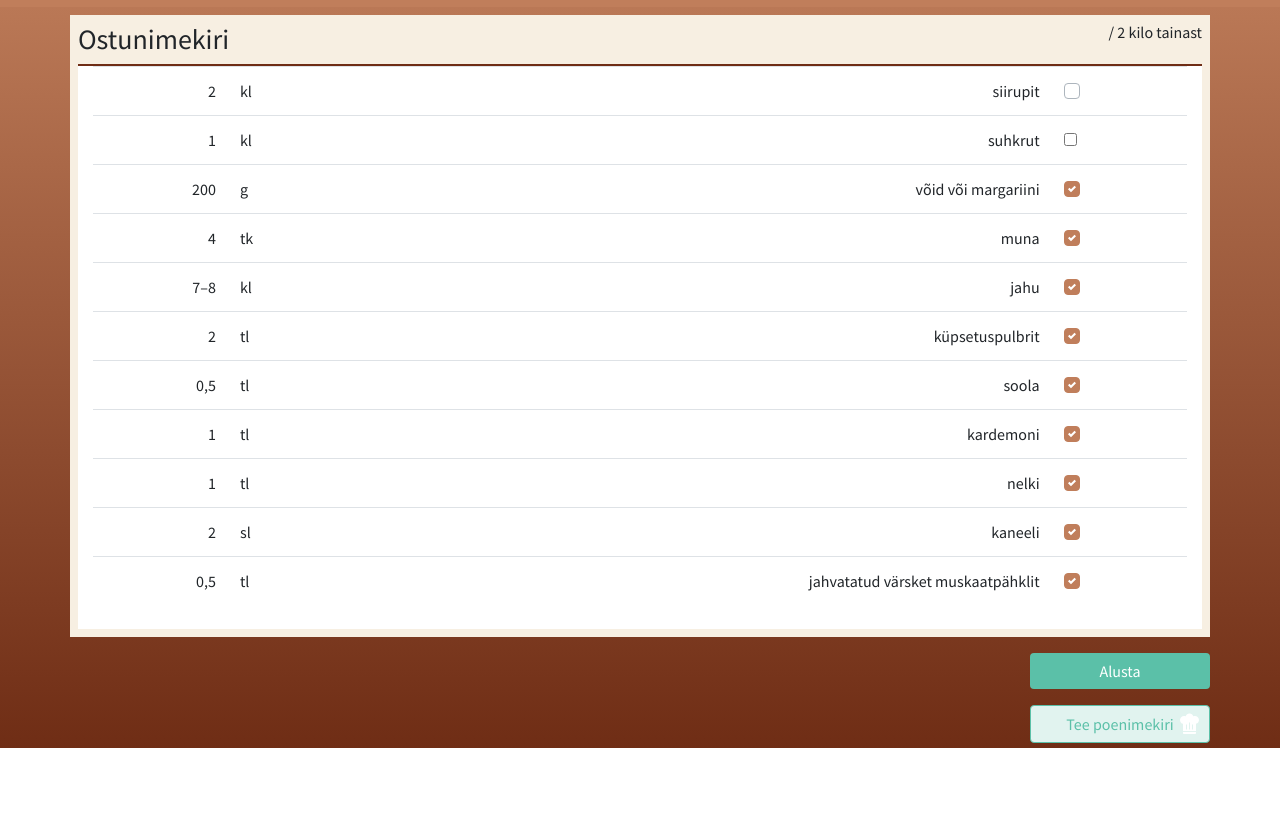
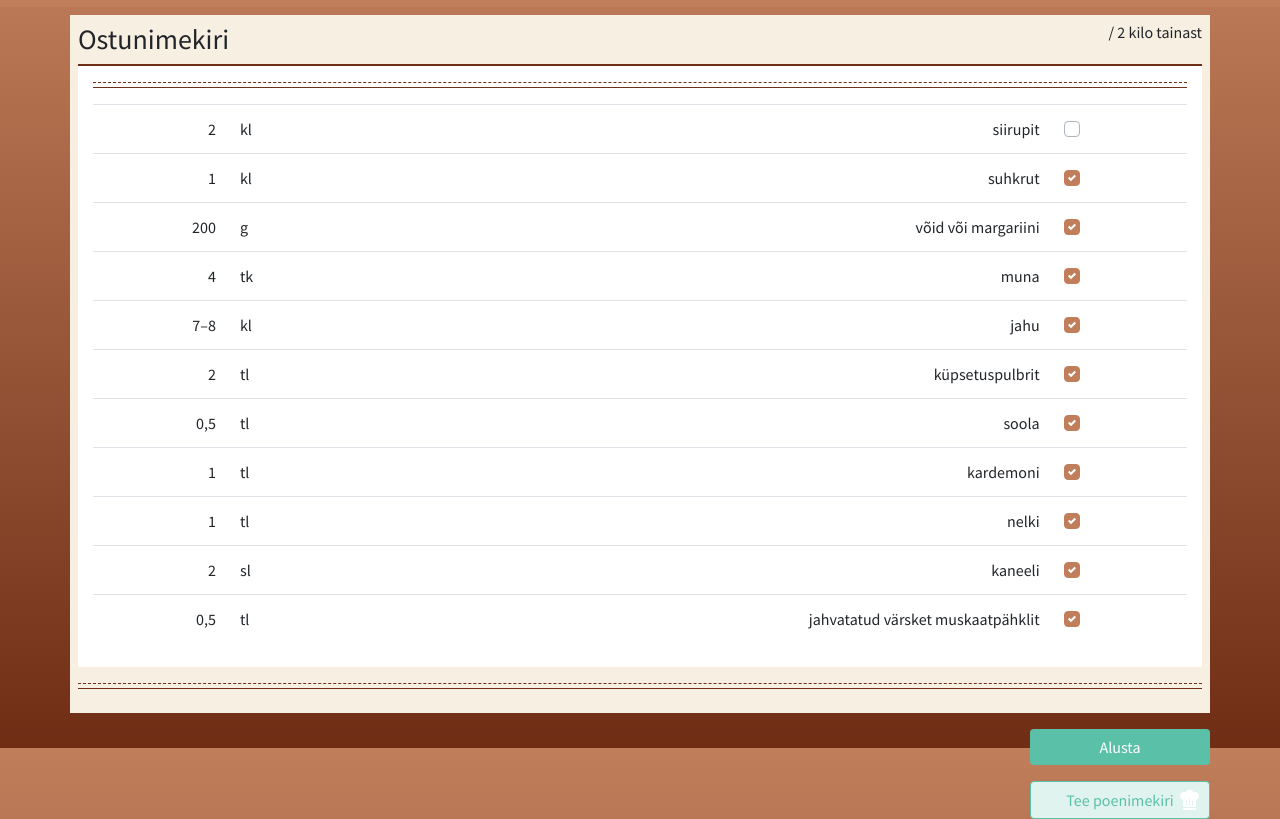
Before and after one commit to evelinsomelar/ChefNervosa, a plain HTML site: page cn-piparkoogid-ostma.html in a window 1280 px wide. Shown: the part 52-871 px from the top of the page. Before the commit the page ends 800 px from the top, so only its background shows below. Drawn offline with nearby package versions, Linux system fonts and the light colour scheme.

```diff
--- a/cn-piparkoogid-ostma.html
+++ b/cn-piparkoogid-ostma.html
@@ -80,14 +80,10 @@
               <td>kl</td>
               <td class="text-right">suhkrut</td>
               <td>
-                <div class="form-check">
-                  <input class="form-check-input position-static" type="checkbox" id="blankCheckbox" value="option1"
-                    aria-label="...">
-                </div>
-                <!--                 <div class="custom-control custom-checkbox">
+                <div class="custom-control custom-checkbox">
                   <input type="checkbox" class="custom-control-input" id="customCheck2" checked>
                   <label class="custom-control-label" for="customCheck2"></label>
-                </div> -->
+                </div>
               </td>
             </tr>
             <tr>
@@ -178,6 +174,7 @@
                 </div>
               </td>
             </tr>
+            <hr>
             <tr>
               <td class="text-right">0,5</td>
               <td>tl</td>
@@ -189,9 +186,12 @@
                 </div>
               </td>
             </tr>
+
           </tbody>
         </table>
       </div>
+      <!--joon, mille taha asjad peaks kaduma-->
+      <hr>
     </div>
     </div>
     <!--nupud-->
```
Also changed, not shown: cn_login.html (renamed from cn_ login.html). Lines whose indentation alone changed are shown as unchanged.
